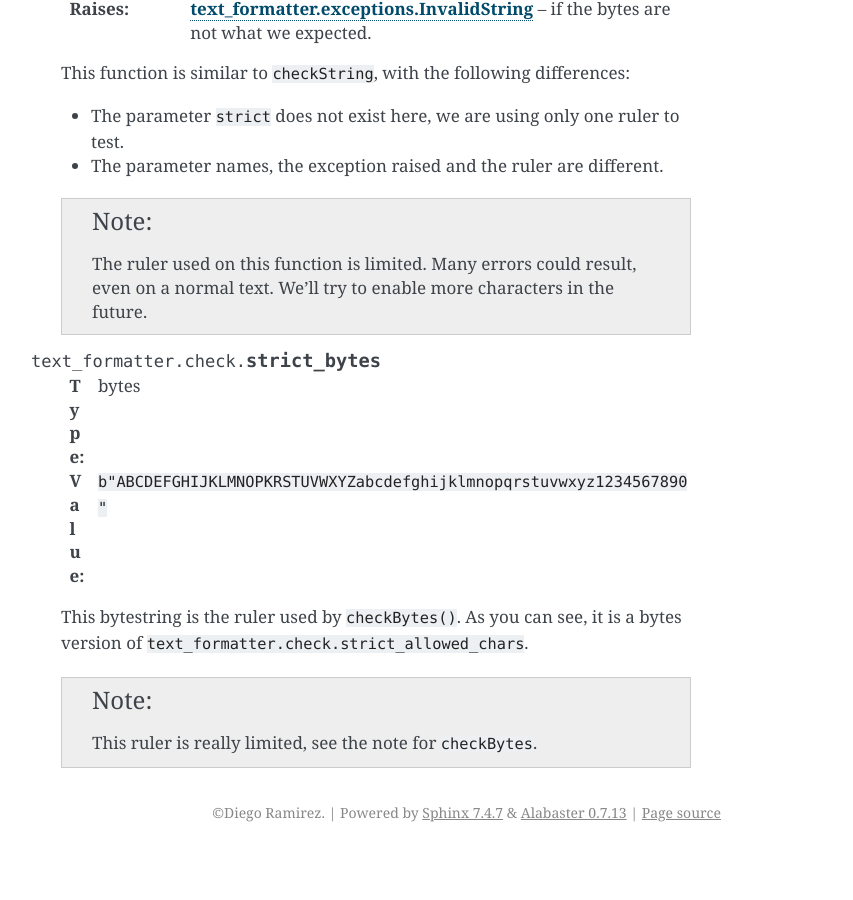
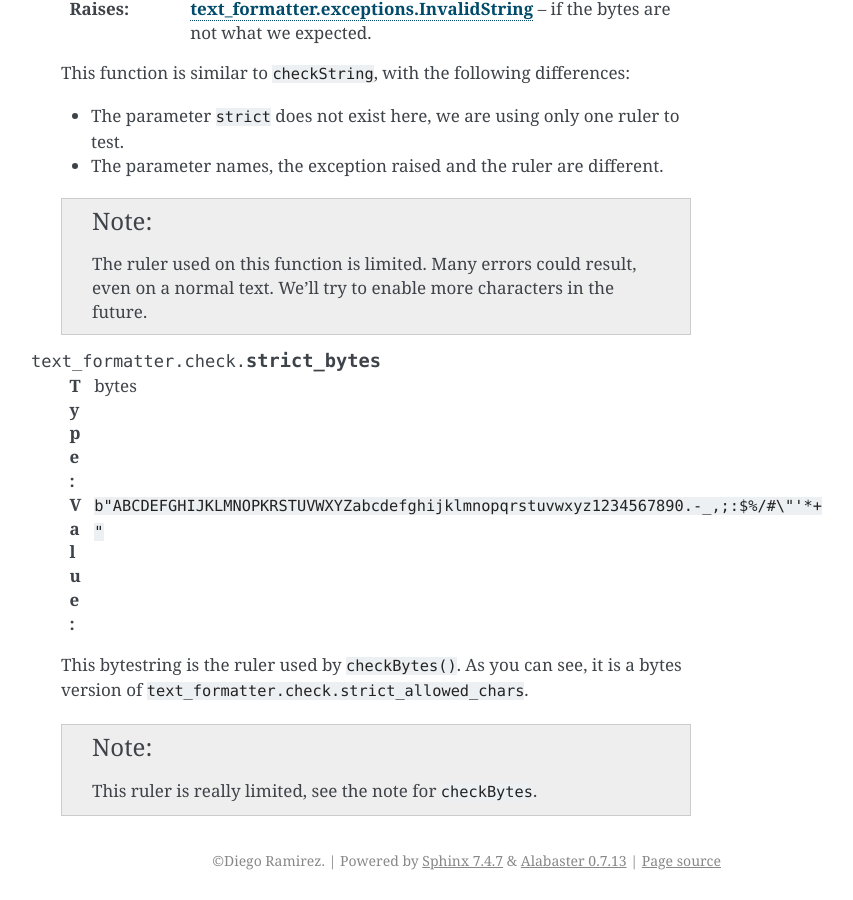
Before and after one commit to DiddiLeija/text_formatter, a Sphinx documentation site: the page built from docs/modules/module_check.rst, in a window 1280 px wide and 900 px high, scrolled down 1623 px. Shown: the whole window, without its empty margins (389-1242 px from the left). Built offline with Sphinx 7.4.7, drawn with Linux system fonts in a browser that asks for light colours; before the commit the page ends 2475 px from its top, so only the background shows below that.

```diff
--- a/docs/modules/module_check.rst
+++ b/docs/modules/module_check.rst
@@ -61,7 +61,7 @@ Stuff to test bytes
 .. py:data:: text_formatter.check.strict_bytes
 
    :type: bytes
-   :value: ``b"ABCDEFGHIJKLMNOPKRSTUVWXYZabcdefghijklmnopqrstuvwxyz1234567890 "``
+   :value: ``b"ABCDEFGHIJKLMNOPKRSTUVWXYZabcdefghijklmnopqrstuvwxyz1234567890.-_,;:$%/#\"'*+ "``
 
    This bytestring is the ruler used by ``checkBytes()``. As you can see,
    it is a bytes version of ``text_formatter.check.strict_allowed_chars``.
```
